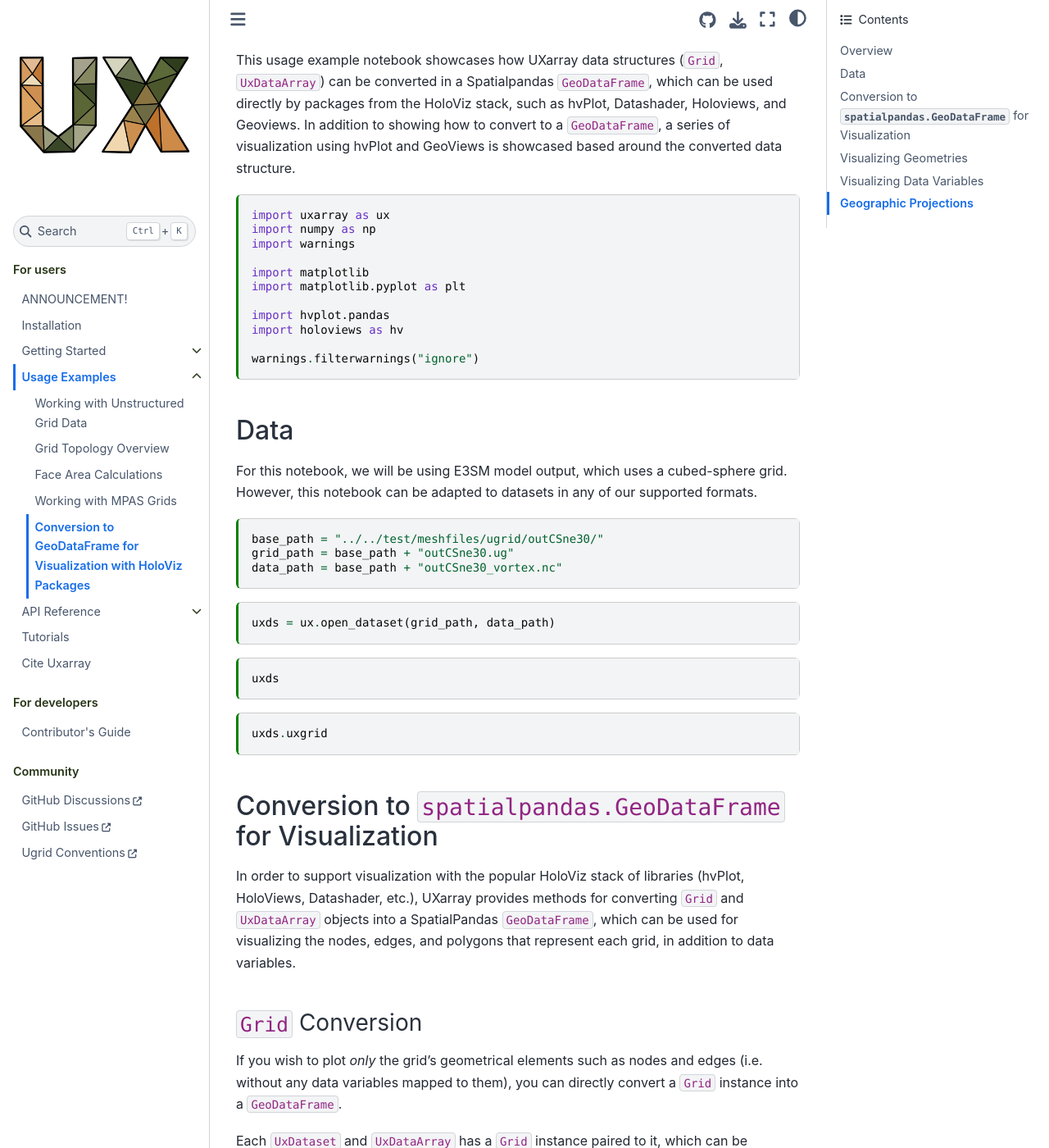
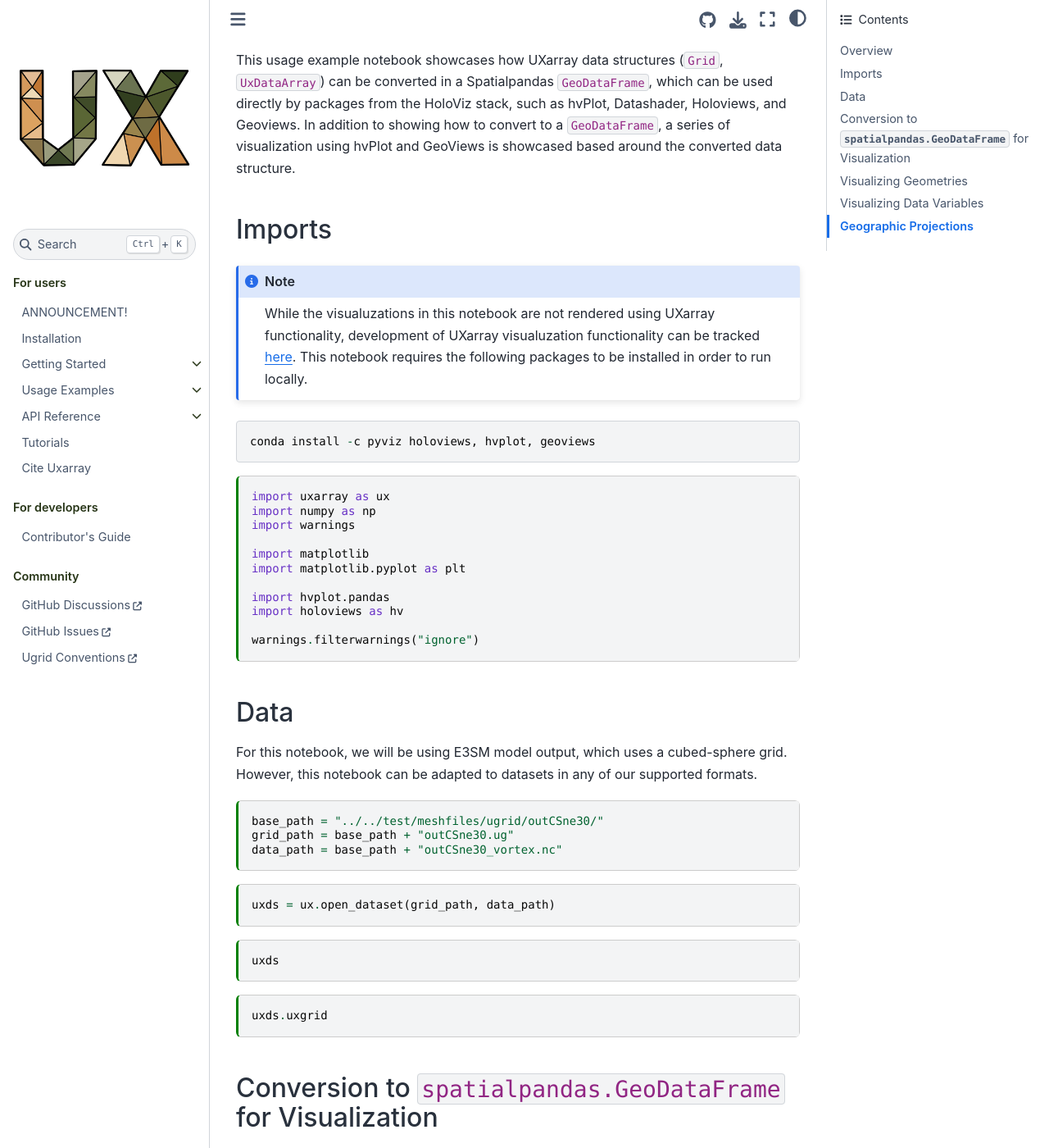
Before and after one commit to UXARRAY/uxarray, a Sphinx documentation site: the page built from docs/examples/005-viz-with-holoviz.ipynb, in a window 1280 px wide and 1400 px high, scrolled down 291 px. Shown: the whole window at 82% size. Built offline with Sphinx 7.4.7 and the Sphinx Book theme 1.1.4, drawn with Linux system fonts in a browser that asks for light colours; pages that are not in the unit, such as notebooks, are missing from menus; some of the changed text lies outside the part shown.

Commit message:
rename notebook, fix typo, and add import note

```diff
--- a/docs/examples.rst
+++ b/docs/examples.rst
@@ -20,4 +20,4 @@
    examples/002-grid-topology.ipynb
    examples/003-area-calc.ipynb
    examples/004-working-with-mpas-grids.ipynb
-   examples/005-viz-with-holoviz.ipynb
+   examples/005-to-geodataframe-for-holoviz.ipynb
--- a/docs/gallery.yml
+++ b/docs/gallery.yml
@@ -15,5 +15,5 @@
   thumbnail: _static/examples/mpas/c-grid.png
 
 - title: Conversion to GeoDataFrame for Visualization with HoloViz Packages
-  path: examples/005-viz-with-holoviz.ipynb
+  path: examples/005-to-geodataframe-for-holoviz.ipynb
   thumbnail: _static/thumbnails/005-thumbnail.png
```
Also changed, not shown: docs/examples/005-viz-with-holoviz.ipynb.
